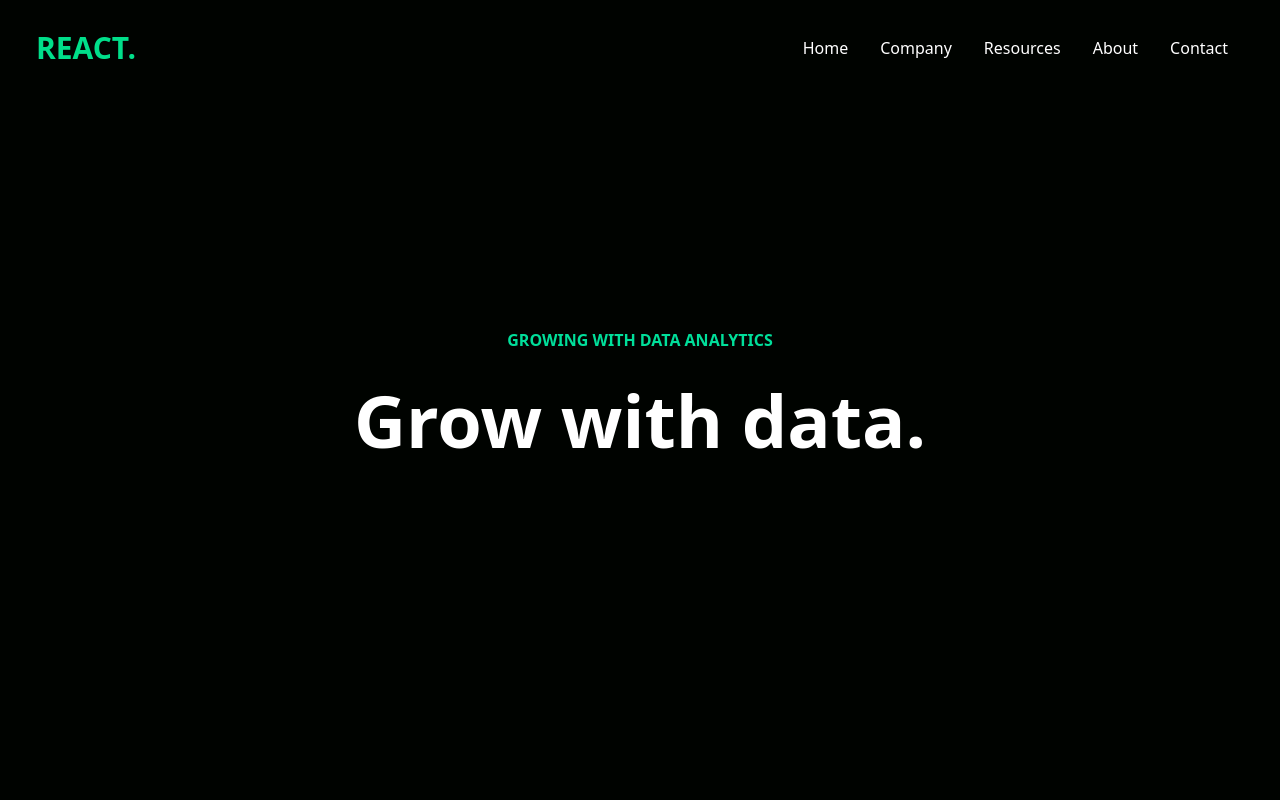
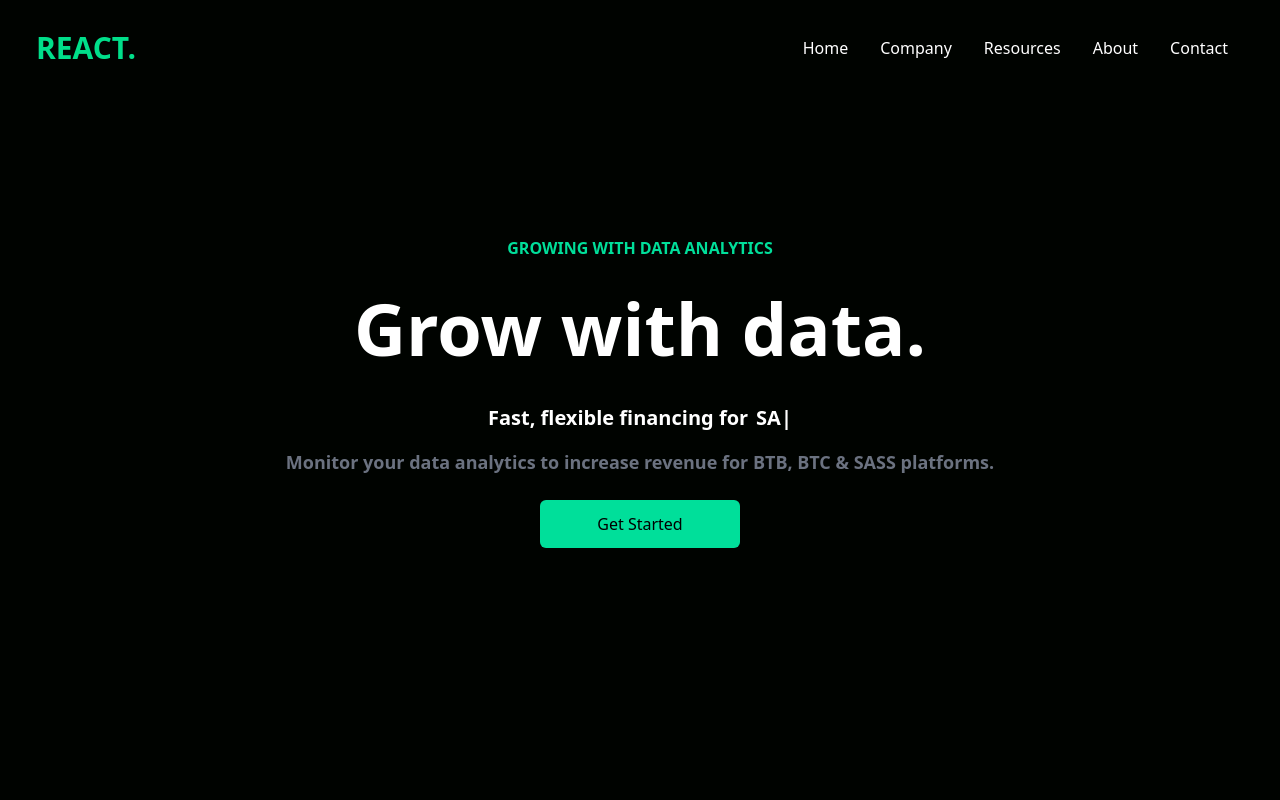
Before and after one commit to karen-baltazar/code-commerce, a React (Create React App) app: page / in a window 1280 px wide. Shown: the top 800 px of the page. Built offline with nearby package versions, Linux system fonts and the light colour scheme.

Commit message:
hero comp - completed

```diff
--- a/package.json
+++ b/package.json
@@ -10,6 +10,7 @@
     "react-dom": "^18.2.0",
     "react-icons": "^4.4.0",
     "react-scripts": "5.0.1",
+    "react-typed": "^1.2.0",
     "web-vitals": "^2.1.4"
   },
   "scripts": {
--- a/src/components/Hero.jsx
+++ b/src/components/Hero.jsx
@@ -1,11 +1,18 @@
 import React from 'react'
+import Typed from 'react-typed'
 
 const Hero = () => {
     return (
         <div className='text-white'>
-        <div className='max-w-[800px] mt-[-96px] w-full h-screen mx-auto text-center flex flex-col justify-center'>
+            <div className='max-w-[800px] mt-[-96px] w-full h-screen mx-auto text-center flex flex-col justify-center items-center'>
                 <p className='text-[#00df9a] font-bold p-2'>GROWING WITH DATA ANALYTICS</p>
                 <h1 className='md:text-7xl sm:text-6xl text-4xl font-bold md:py-6'>Grow with data.</h1>
+                <div className='flex justify-center items-center'>
+                    <p className='text-xl font-bold py-4'>Fast, flexible financing for</p>
+                    <Typed className='text-xl font-bold pl-2' strings={['BTB', 'BTC', 'SASS']} typeSpeed={120} backSpeed={140} loop />
+                </div>
+                <p className='text-lg font-bold text-gray-500'>Monitor your data analytics to increase revenue for BTB, BTC & SASS platforms.</p>
+                <button className='bg-[#00df9a] w-[200px] rounded-md font-medium my-6 mx.auto py-3 text-black'>Get Started</button>
             </div>
         </div>
     )
```
Also changed, not shown: 1 other file (tests, documents, lock files or other folders). Lines whose indentation alone changed are shown as unchanged.
